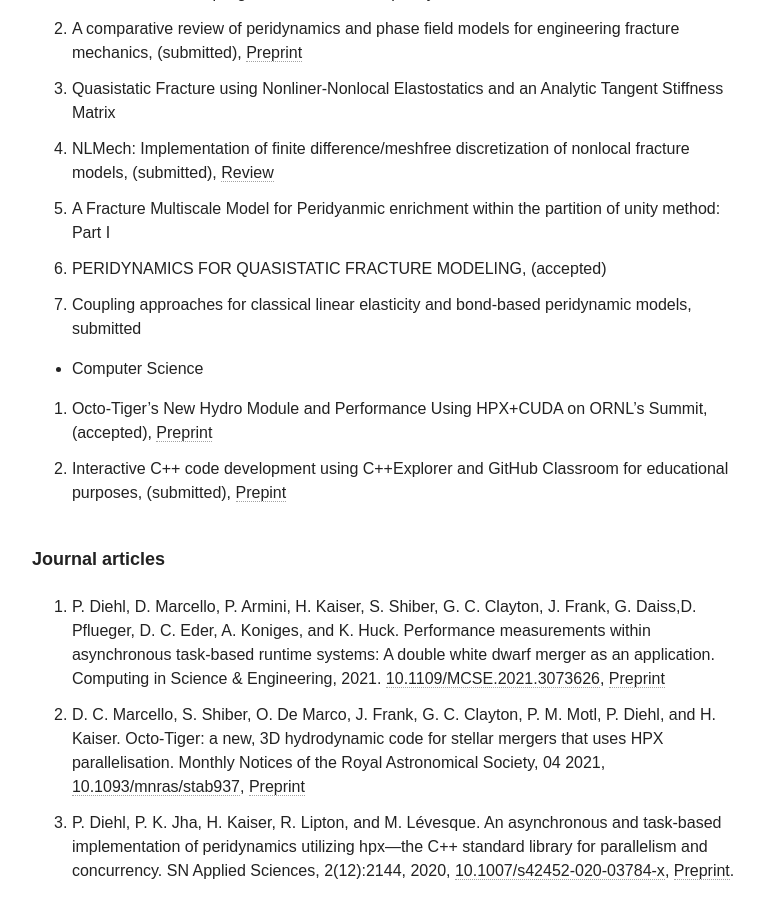
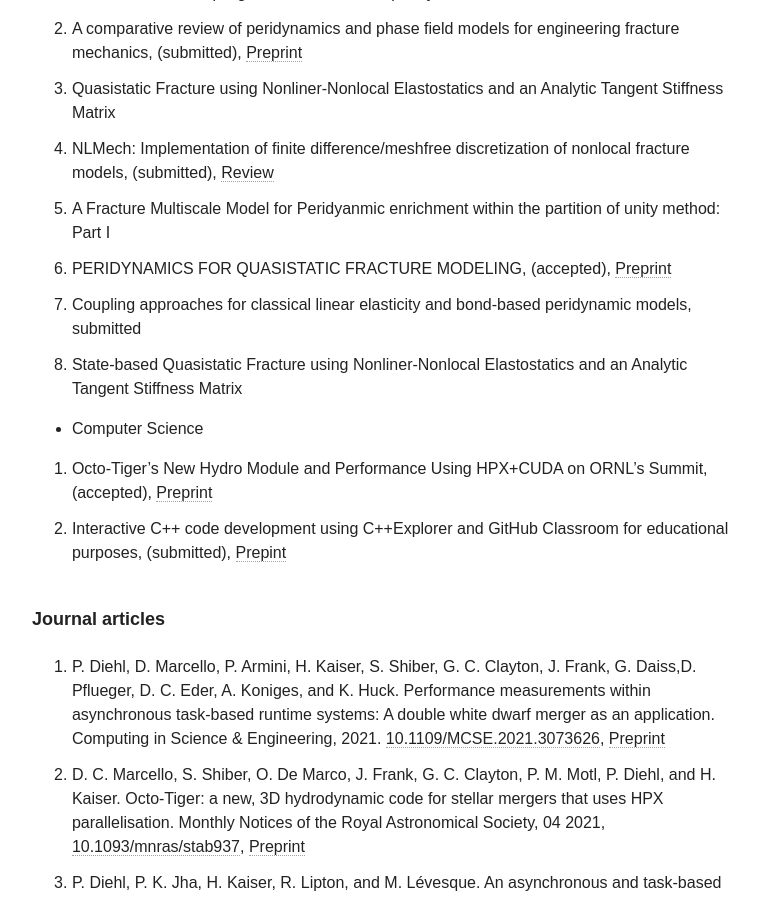
Before and after one commit to diehlpk/diehlpk.github.io, a Jekyll site: the page built from cv/index.md, in a window 1280 px wide and 900 px high, scrolled down 2529 px. Shown: the whole window, without its empty margins (254-1015 px from the left). Built offline with Jekyll 4.4.1, drawn with Linux system fonts in a browser that asks for light colours; nearby versions of some CDN libraries; some web fonts are replaced.

Commit message:
Update CV

```diff
--- a/cv/index.md
+++ b/cv/index.md
@@ -85,8 +85,9 @@ Also available as [PDF document]({{ site.url }}/assets/grants.pdf).
 1. Quasistatic Fracture using Nonliner-Nonlocal Elastostatics and an Analytic Tangent Stiffness Matrix
 1. NLMech: Implementation of finite difference/meshfree discretization of nonlocal fracture models, (submitted), [Review](https://github.com/openjournals/joss-reviews/issues/3020)
 1. A Fracture Multiscale Model for Peridyanmic enrichment within the partition of unity method: Part I
-1. PERIDYNAMICS FOR QUASISTATIC FRACTURE MODELING, (accepted)
+1. PERIDYNAMICS FOR QUASISTATIC FRACTURE MODELING, (accepted), [Preprint](https://arxiv.org/abs/2107.14665)
 1. Coupling approaches for classical linear elasticity and bond-based peridynamic models, submitted
+1. State-based Quasistatic Fracture using Nonliner-Nonlocal Elastostatics and an Analytic Tangent Stiffness Matrix
 
 * Computer Science
 
```
